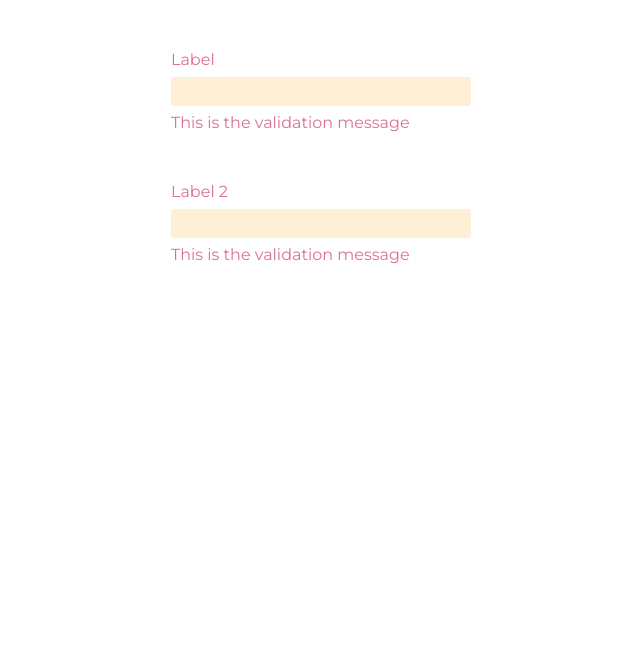
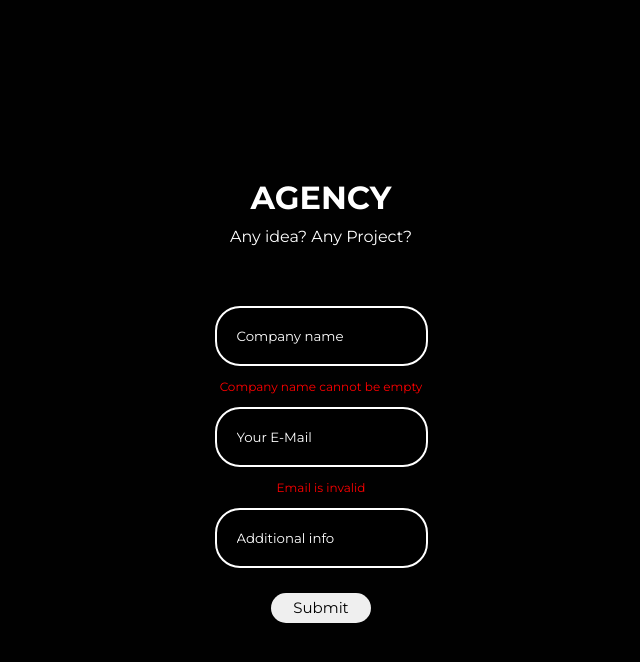
Before and after one commit to batuhanysengul/agency-site, a React (Create React App) app: page /contact in a window 1280 px wide. Shown: the top 662 px of the page, without its empty margins (319-959 px from the left). Built offline with nearby package versions, Linux system fonts and the light colour scheme.

Commit message:
added proper form

```diff
--- a/src/components/About/Data.js
+++ b/src/components/About/Data.js
@@ -18,7 +18,7 @@ export const AboutObj2 = {
     lightBg: true,
     lightTxt: false,
     lightTextDexc: false,
-    topLine: 'About us',
+    topLine: 'Team',
     heading: 'Lorem ipsum dolor sit amet',
     description: 'Lorem ipsum, dolor sit amet consectetur adipisicing elit. Sit maxime itaque perspiciatis.',
     imgStart: false,
--- /dev/null
+++ b/src/components/FormValidations/FormInput.js
@@ -0,0 +1,13 @@
+import React from 'react'
+
+const FormInput = (props) => {
+    const {onChange, id, errorMsg, ...inputProps} = props;
+  return (
+    <div className='formInput'>
+        <input {...inputProps} onChange={onChange} />
+        <span>{errorMsg}</span>
+    </div>
+  )
+}
+
+export default FormInput
--- /dev/null
+++ b/src/components/Pages/Contact.css
@@ -0,0 +1,63 @@
+.contact-container{
+    display: flex;
+    flex-direction: column;
+    align-items: center;
+    justify-content: center;
+    text-align: center;
+    height: 100vh;
+    width: 100%;
+    background: #010101;
+}
+
+.logo {
+    color: white;
+    padding-bottom: 10px;
+}
+
+.contact-text{
+    color: white;
+    padding-bottom: 50px;
+}
+
+input {
+    padding: 20px;
+    margin: 10px;
+    border-radius: 25px;
+    border: 2px solid white;
+    background: black;
+    color: white;
+}
+
+input::placeholder{
+    color: white;
+}
+
+button {
+    border: none;
+    width: 100px;
+    height: 30px;
+    font-size: 15px;
+    border-radius: 15px;
+    margin: 0 auto;
+    margin-top: 15px;
+    transition: 0.5s ease-in-out;
+    cursor: pointer;
+}
+
+button:hover{
+    background: darkgrey;
+    color: white;
+    transform: scale(1.1);
+    transition: 0.5s ease-in-out;
+}
+
+span{
+    font-size: 12px;
+    padding: 3px;
+    color: red;
+    display: none;
+}
+
+input:invalid ~ span {
+    display: block;
+}
--- a/src/components/Pages/Contact.js
+++ b/src/components/Pages/Contact.js
@@ -1,21 +1,67 @@
-import React from 'react'
-import {FormGroup, Label, Input, Message} from './ContactStyled'
+import React, { useState } from "react";
+import FormInput from "../FormValidations/FormInput";
+import "./Contact.css";
 
 const Contact = () => {
+  const [values, setValues] = useState({
+    cname: "",
+    email: "",
+    info: "",
+  });
+
+  const inputs = [
+    {
+      id: 1,
+      name: "cname",
+      type: "text",
+      placeholder: "Company name",
+      errorMsg: "Company name cannot be empty",
+      pattern: "^[A-Za-z0-9]{3,16}$",
+      required: true,
+    },
+    {
+      id: 2,
+      name: "email",
+      type: "email",
+      placeholder: "Your E-Mail",
+      errorMsg: "Email is invalid",
+      required: true,
+    },
+    {
+      id: 3,
+      name: "info",
+      type: "textarea",
+      placeholder: "Additional info",
+      errorMsg: "",
+      required: false,
+    },
+  ];
+
+  const handleSubmit = (e) => {
+    e.preventDefault();
+  };
+
+  const onChange = (e) => {
+    setValues({ ...values, [e.target.name]: e.target.value });
+  };
+
   return (
-    <div>
-    <FormGroup>
-      <Label htmlFor="label">Label</Label>
-      <Input id="label" />
-      <Message>This is the validation message</Message>
-    </FormGroup>
-    <FormGroup>
-      <Label>Label 2</Label>
-      <Input />
-      <Message>This is the validation message</Message>
-    </FormGroup>
-  </div>
-  )
-}
+    <div className="contact-container">
+      <h1 className="logo">AGENCY</h1>
+      <p className="contact-text">Any idea? Any Project?</p>
+      <form className="contact-form" onSubmit={handleSubmit}>
+        {inputs.map((input) => (
+          <FormInput
+            key={input.id}
+            {...input}
+            value={values[input.name]}
+            onChange={onChange}
+          />
+        ))}
+        <button>Submit</button>
+      </form>
+    </div>
+  );
+};
 
-export default Contact
+export default Contact;
--- a/src/components/Pages/ContactStyled.js
+++ /dev/null
@@ -1,31 +0,0 @@
-import styled from "styled-components";
-
-export const FormGroup = styled.div`
-	color: palevioletred;
-    display: block;
-	width: 300px;
-	margin: 50px auto;
-`;
-
-export const Label = styled.label`
-	margin-bottom: 0.5em;
-	color: palevioletred;
-    display: block;
-`;
-
-
-export const Input = styled.input`
-	padding: 0.5em;
-	color: palevioletred;
-	background: papayawhip;
-	border: none;
-	border-radius: 3px;
-	width: 100%;
-	margin-bottom: 0.5em;
-`;
-
-export const Message = styled.label`
-	margin-bottom: 0.5em;
-	color: palevioletred;
-    display: block;
-`;
```
